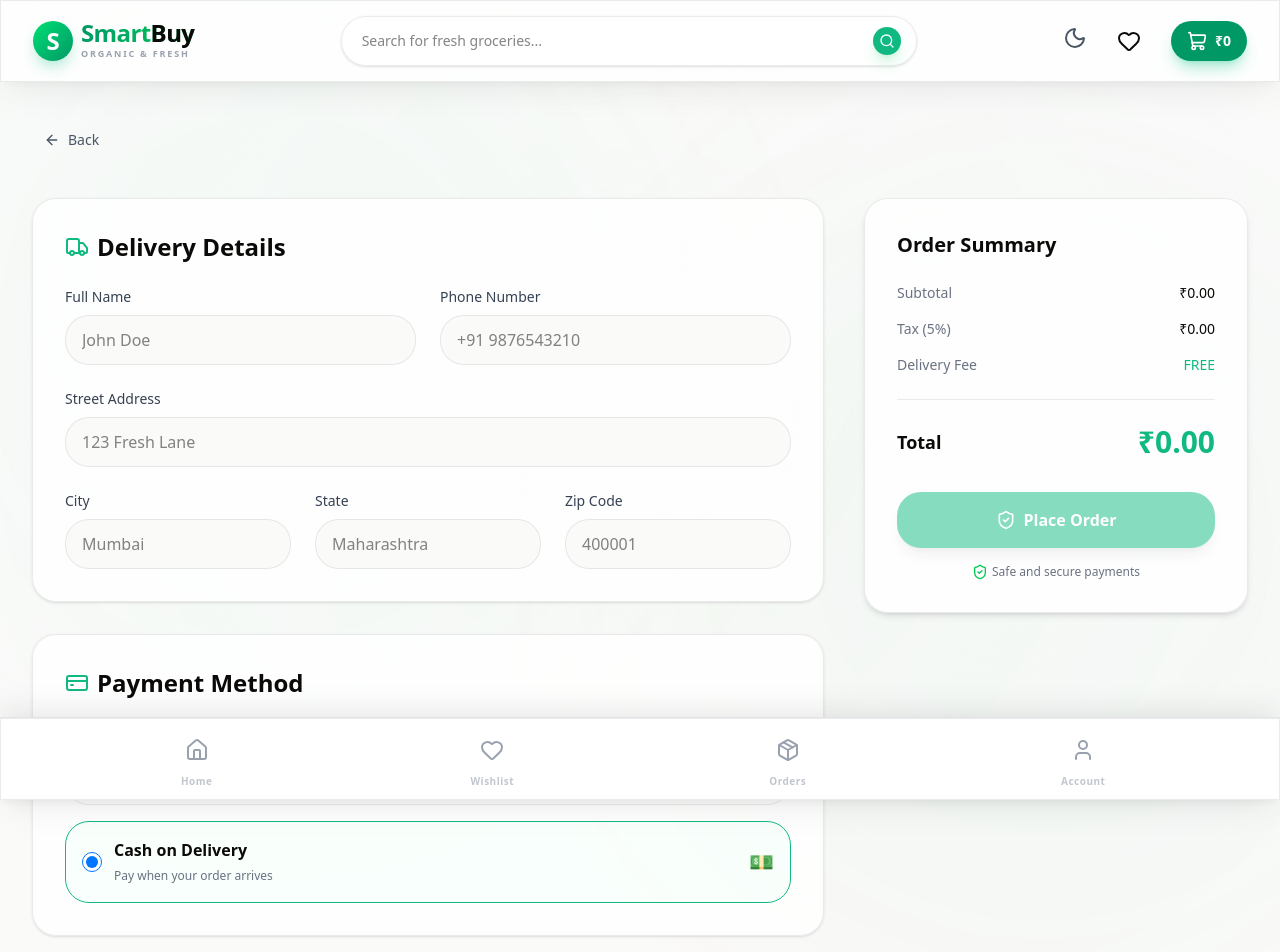
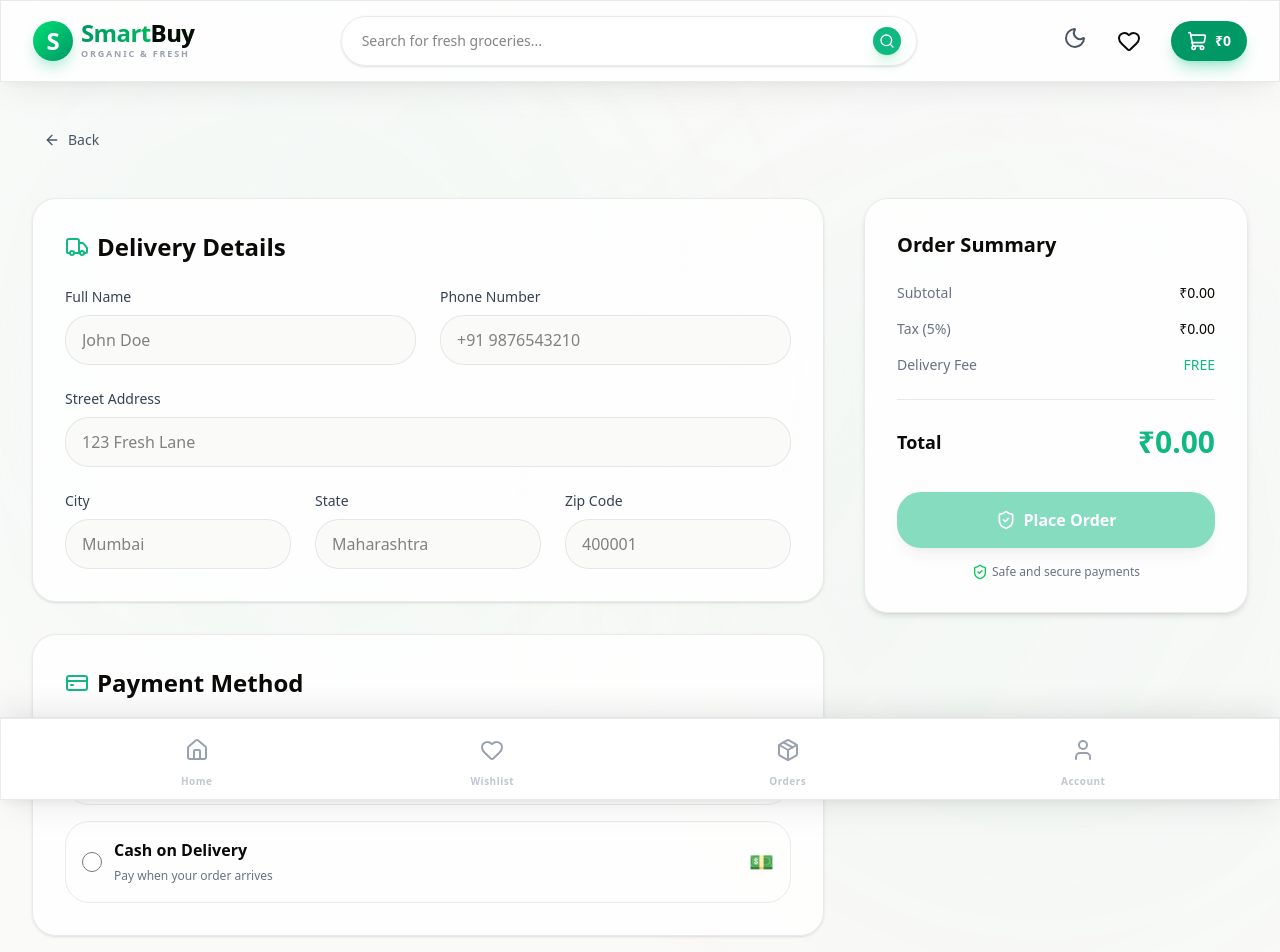
Before and after one commit to wwwsania327-dot/Smartbuy, a Next.js app in the folder frontend/: page /checkout in a window 1280 px wide. Shown: the top 952 px of the page. Built offline with nearby package versions, Linux system fonts and the light colour scheme.

Commit message:
fix categoryRoutes crash

```diff
--- a/frontend/app/(store)/checkout/page.tsx
+++ b/frontend/app/(store)/checkout/page.tsx
@@ -23,7 +23,7 @@ export default function CheckoutPage() {
     phone: '',
   });
 
-  const [paymentMethod, setPaymentMethod] = useState<'COD' | 'ONLINE'>('COD');
+  const [paymentMethod, setPaymentMethod] = useState<'COD' | 'ONLINE' | ''>('');
   const [loading, setLoading] = useState(false);
   const [showSuccess, setShowSuccess] = useState(false);
   const [error, setError] = useState<string | null>(null);
@@ -69,12 +69,20 @@ export default function CheckoutPage() {
       return;
     }
 
-    console.log("Placing order with method:", paymentMethod);
+    console.log("FINAL METHOD:", paymentMethod);
+
+    if (!paymentMethod) {
+      alert("Please select a payment method");
+      setLoading(false);
+      return;
+    }
+
     setLoading(true);
     setError(null);
 
     try {
       if (paymentMethod === 'ONLINE') {
+        console.log("ONLINE FLOW START");
         console.log("Loading Razorpay...");
         const isScriptLoaded = await loadRazorpay();
 
@@ -129,6 +137,7 @@ export default function CheckoutPage() {
 
       // 2. Branching Logic
       if (paymentMethod === 'COD') {
+        console.log("COD FLOW START");
         console.log("Processing COD order...");
         setShowSuccess(true);
         clearCart();
@@ -349,11 +358,12 @@ export default function CheckoutPage() {
                 <div className="flex items-center gap-3">
                   <input
                     type="radio"
-                    name="payment"
+                    name="paymentMethod"
+                    value="ONLINE"
                     checked={paymentMethod === 'ONLINE'}
-                    onChange={() => {
-                      setPaymentMethod('ONLINE');
-                      console.log("Selected payment method: ONLINE");
+                    onChange={(e) => {
+                      setPaymentMethod(e.target.value as 'ONLINE');
+                      console.log("Selected:", e.target.value);
                     }}
                     className="w-5 h-5 text-[var(--color-primary)] focus:ring-[var(--color-primary)]"
                   />
@@ -378,11 +388,12 @@ export default function CheckoutPage() {
                 <div className="flex items-center gap-3">
                   <input
                     type="radio"
-                    name="payment"
+                    name="paymentMethod"
+                    value="COD"
                     checked={paymentMethod === 'COD'}
-                    onChange={() => {
-                      setPaymentMethod('COD');
-                      console.log("Selected payment method: COD");
+                    onChange={(e) => {
+                      setPaymentMethod(e.target.value as 'COD');
+                      console.log("Selected:", e.target.value);
                     }}
                     className="w-5 h-5 text-[var(--color-primary)] focus:ring-[var(--color-primary)]"
                   />
```
